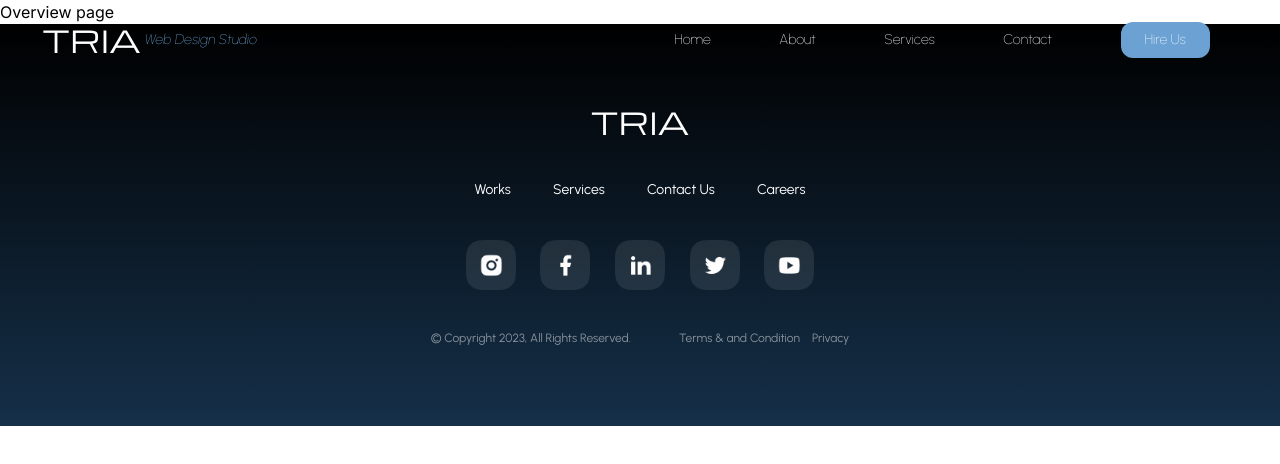
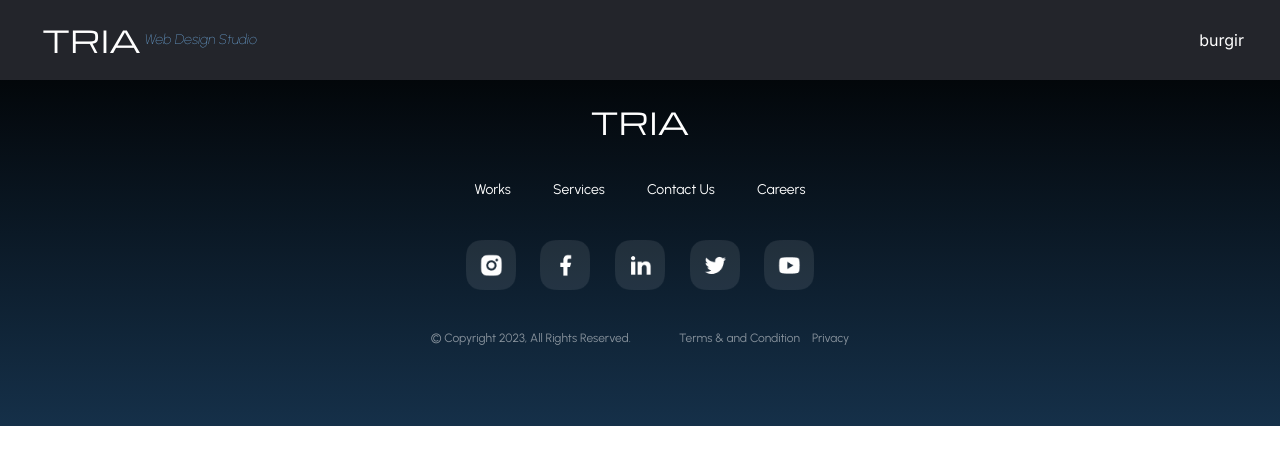
Before and after one commit to TriaWebDesign/triaweb, a Next.js app: page /overview in a window 1280 px wide. Shown: the top 464 px of the page. Built offline with nearby package versions, Linux system fonts and the light colour scheme.

Commit message:
Navbar update

```diff
--- a/src/app/__components/Hero.tsx
+++ b/src/app/__components/Hero.tsx
@@ -9,7 +9,8 @@ function Hero() {
   return (
     <div className="flex flex-wrap relative bottom-20 font-Urbanist text-white p-20  w-full h-screenxl 4xl:102 1xl:100">
       <BGVideo />
-      <div className="absolute 1xl:left-0 1xl:top-0 h-screenxl 4xl:top-5 4xl:right-0 w-full bg-gradient-to-t from-black via-[#00000000] to-[#00000000"></div>
+      <div className="absolute mobile-max:left-0 mobile-max:top-0 1xl:left-0 1xl:top-0 h-screenxl 4xl:top-5 4xl:right-0 w-full bg-gradient-to-t from-black via-[#00000000] to-[#00000000"></div>
+      <div className="1xl:flex 4xl:flex w-full justify-around mobile-max:justify-center items-center">
         <div className="w-6/12 flex  items-center ">
           <Image
             className="relative 4xl:top-40 4xl:left-40 4xl:h-96 4xl:w-96 1xl:w-64 1xl:top-24 1xl:left-28 "
@@ -23,6 +24,7 @@ function Hero() {
             src={Motto}
             alt="heroText"
           />
+        </div>
       </div>
       <div className="flex text-[#6BA2D3] relative 4xl:bottom-0 1xl:bottom-4 text-base text-center w-full items-center justify-center">
         <p>D E S I G N {"_"} S T U D I O</p>
--- a/src/app/__components/HeroBGVideo.tsx
+++ b/src/app/__components/HeroBGVideo.tsx
@@ -2,9 +2,9 @@ import React from "react";
 
 function BGVideo() {
   return (
-    <div className="absolute 4xl:top-5 4xl:right-0 1xl:left-0 1xl:top-0">
+    <div className="absolute mobile-max:top-0 mobile-max:left-0 4xl:top-5 4xl:right-0 1xl:left-0 1xl:top-0">
       <video
-        className="h-screenxl w-full "
+        className="1xl:h-screenxl 4xl:h-screenxl  w-full "
         src={require("../__videos/TRIA.mp4")}
         autoPlay
         muted
--- a/src/app/__components/Navbar.tsx
+++ b/src/app/__components/Navbar.tsx
@@ -2,26 +2,14 @@
 import Link from "next/link";
 import React from "react";
 import { useState, useEffect } from "react";
+import { usePathname } from "next/navigation";
+
 function Navbar() {
   const [changeColor, setChangeColor] = useState(false);
   const [scrolled, setScrolled] = useState(false);
 
-  const handlePageChange = () => {
-    const pathname = window.location.pathname;
-    console.log(pathname);
-
-    if (pathname === "/about") {
-      setChangeColor(true);
-    } else {
-      setChangeColor(false);
-    }
-  };
-  useEffect(() => {
-    window.addEventListener("popstate", handlePageChange);
-    handlePageChange();
-
-    return () => window.removeEventListener("popstate", handlePageChange);
-  }, [handlePageChange]);
+  const currentPath = usePathname();
+  console.log(currentPath);
 
   useEffect(() => {
     const handleScroll = () => {
@@ -41,9 +29,10 @@ function Navbar() {
   }, []);
   return (
     <nav
-      className="flex z-50 items-center px-9 justify-between text-white w-full h-32 fixed"
+      className={`flex z-50 items-center px-9 justify-between w-full h-[80px] fixed text-white `}
       style={{
-        backgroundColor: scrolled ? "#23252b" : "transparent",
+        backgroundColor:
+          scrolled || currentPath !== "/" ? "#23252b" : "transparent",
         height: "80px",
       }}
     >
@@ -57,7 +46,7 @@ function Navbar() {
           </p>
         </Link>
       </div>
-      <div className="flex items-center justify-around w-6/12 text-sm font-Urbanist font-thin">
+      <div className="1xl:flex items-center justify-around w-6/12 text-sm font-Urbanist font-thin sm: hidden">
         <Link href="/">Home</Link>
         <Link href="/about">About</Link>
         <Link href="/services">Services</Link>
@@ -66,6 +55,9 @@ function Navbar() {
           Hire Us
         </Link>
       </div>
+      <div className="1xl:hidden sm: flex text-white">
+        <p>burgir</p>
+      </div>
     </nav>
   );
 }
--- a/src/app/__components/Projects.tsx
+++ b/src/app/__components/Projects.tsx
@@ -24,7 +24,12 @@ function Projects() {
       </div>
       <div className="flex justify-around w-9/12">
         {projects.map((project, index) => (
-          <Image key={index} src={project.url} alt={project.alt} height={300} />
+          <Image
+            key={index}
+            src={project.url}
+            alt={project.alt}
+            className=" mobile-max:max-w-[100px] 1xl:w-[300px] 4xl:[300px]"
+          />
         ))}
       </div>
       <div className="">
--- a/src/app/__components/WhatsTria.tsx
+++ b/src/app/__components/WhatsTria.tsx
@@ -8,6 +8,7 @@ function WhatsTria() {
         <iframe
           width="860"
           height="615"
+          className="1xl:w-[860px] 1xl:h-[615px] mobile-max: w-[100%] mobile-max:h-auto"
           src="https://www.youtube.com/embed/DTCxg8VX41I?si=Fa6Wy54uckw9j6F0"
           title="Whats Tria"
           frameBorder="0"
--- a/tailwind.config.ts
+++ b/tailwind.config.ts
@@ -53,7 +53,9 @@ const config: Config = {
       },
       screens: {
         '1xl': '1360px',
-        '4xl' : '1920px'
+        '4xl' : '1920px',
+        'mobile-max': {'max': '640px'},
+
       },
       boxShadow: {
         'tinn': 'inset 0 2px 4px 0 rgb(0 0 0 / 0.05)',
```
Lines whose indentation alone changed are shown as unchanged.
